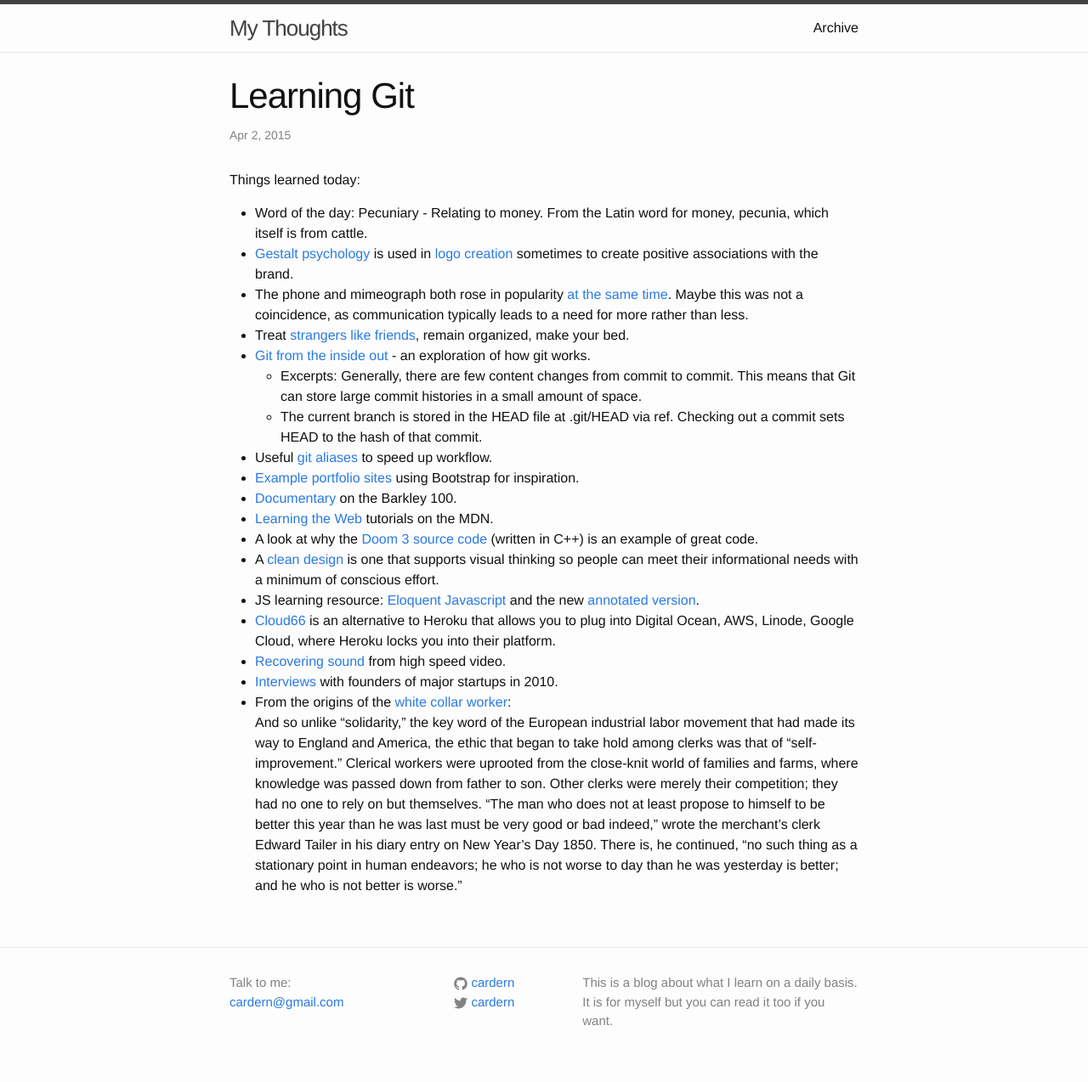
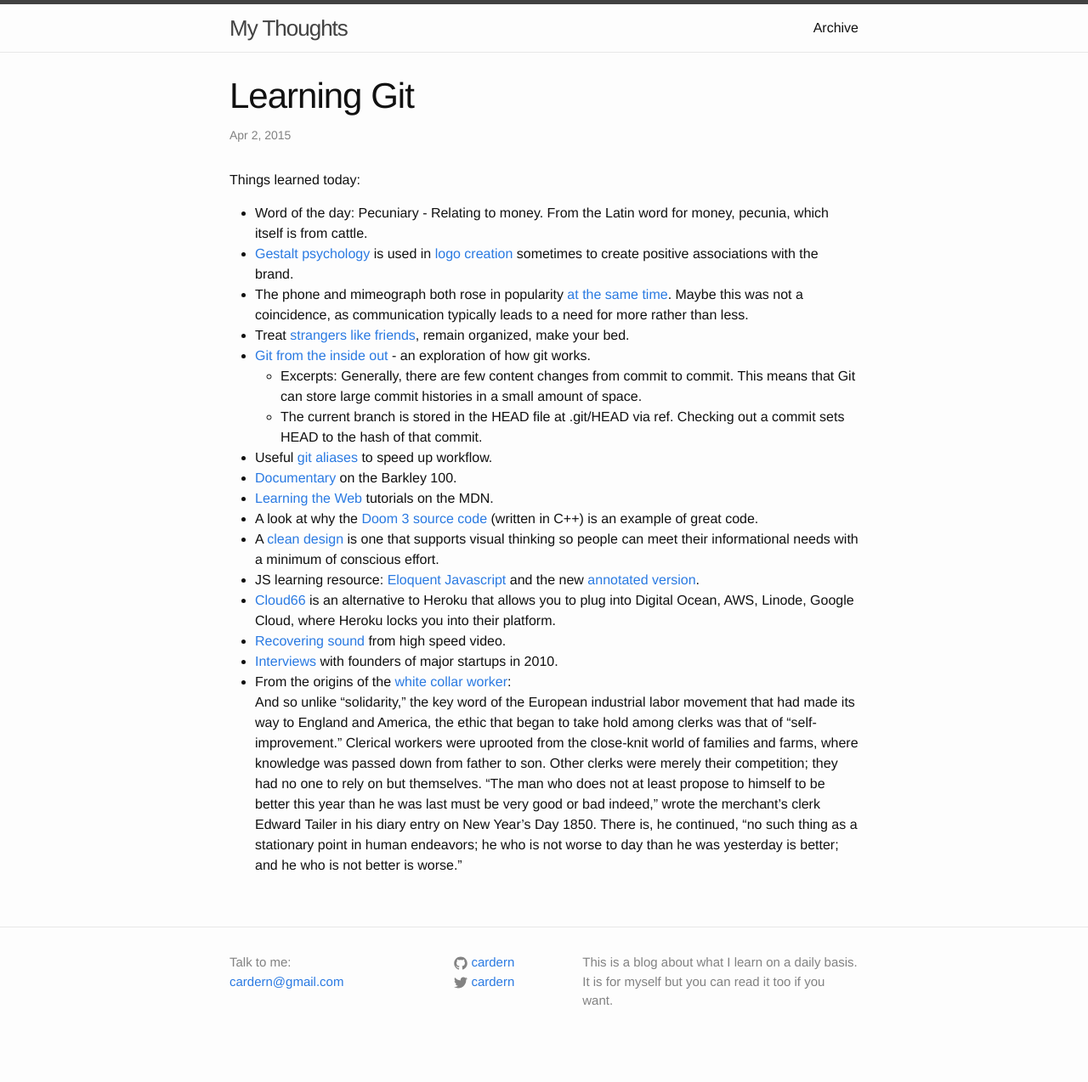
Before and after one commit to cardern/blog, a Jekyll site: the page built from _posts/2015-04-02-18.markdown, in a window 1280 px wide. Shown: the whole page at 85% size. Built offline with Jekyll 4.4.1, drawn with Linux system fonts in a browser that asks for light colours; after the commit the page ends 1250 px from its top, so only the background shows below that.

```diff
--- a/_posts/2015-04-02-18.markdown
+++ b/_posts/2015-04-02-18.markdown
@@ -13,7 +13,6 @@
 	* Excerpts: Generally, there are few content changes from commit to commit. This means that Git can store large commit histories in a small amount of space.
 	* The current branch is stored in the HEAD file at .git/HEAD via ref. Checking out a commit sets HEAD to the hash of that commit.
 * Useful [git aliases](http://haacked.com/archive/2014/07/28/github-flow-aliases/) to speed up workflow.
-* [Example portfolio sites](https://wrapbootstrap.com/themes/portfolios) using Bootstrap for inspiration.
 * [Documentary](https://vimeo.com/97270099) on the Barkley 100.
 * [Learning the Web](https://developer.mozilla.org/en-US/docs/Web/Tutorials) tutorials on the MDN.
 * A look at why the [Doom 3 source code](https://news.ycombinator.com/item?id=9302637) (written in C++) is an example of great code.
```
